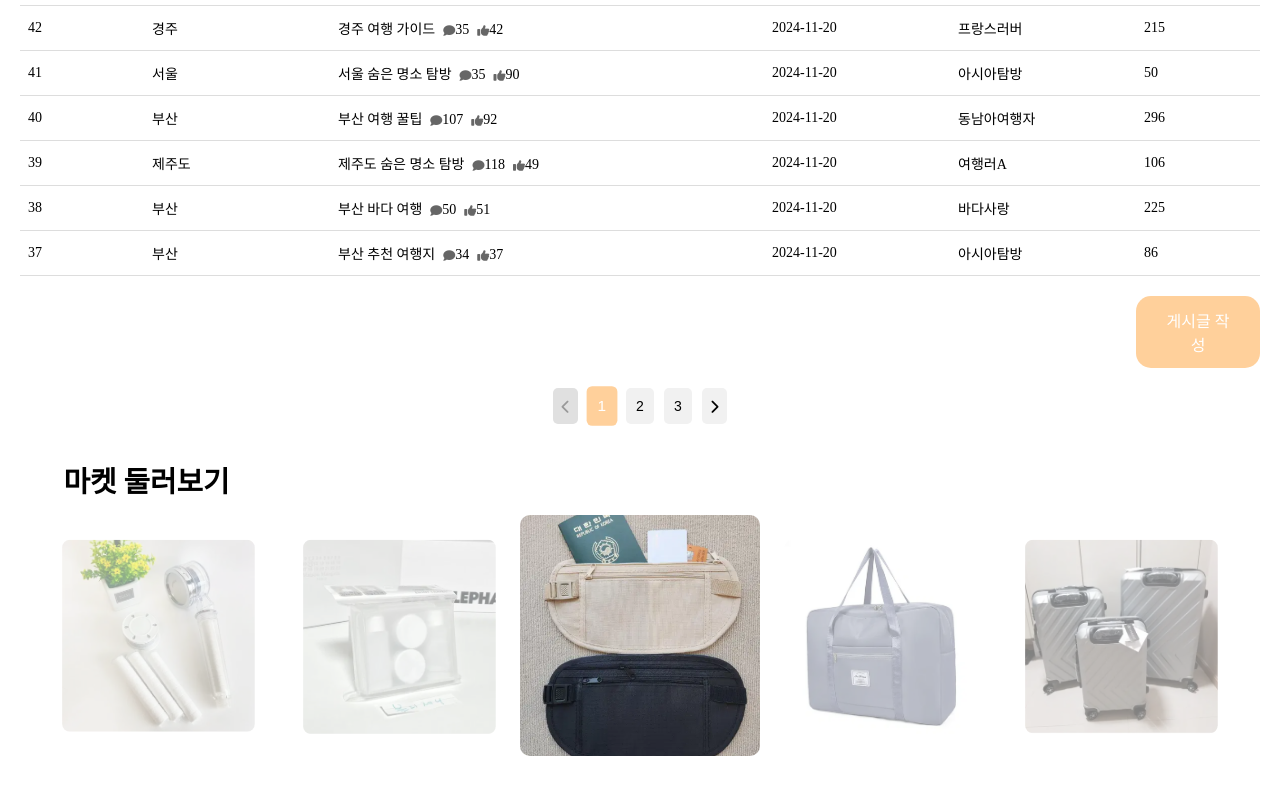
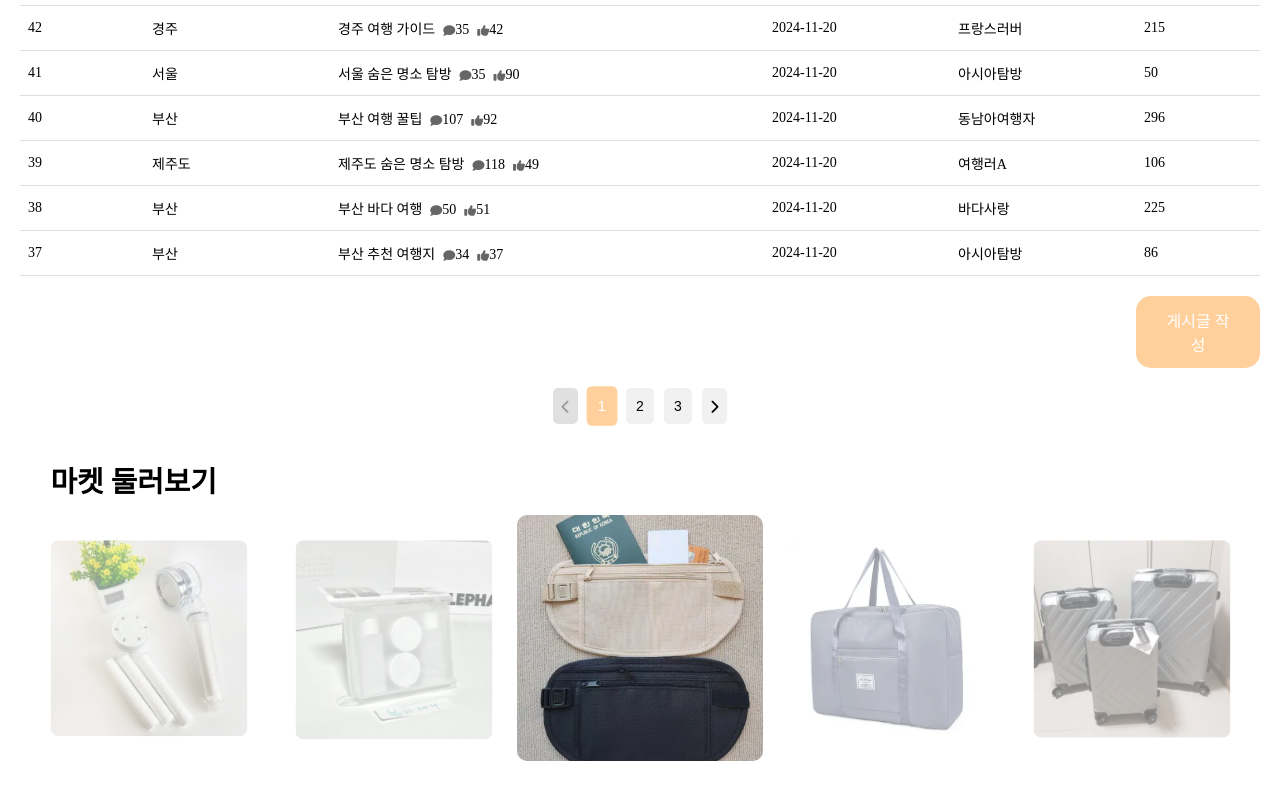
Before and after one commit to do3642/sharetravel-react, a React (Create React App) app: page /travel-board in a window 1280 px wide. Shown: the part 655-1455 px from the top of the page. Built offline with nearby package versions, Linux system fonts and the light colour scheme; a web font is replaced by a local one.

Commit message:
Style: 캐러셀 사이즈 최종 수정

```diff
--- a/src/styles/MarketCarousel.css
+++ b/src/styles/MarketCarousel.css
@@ -7,7 +7,7 @@
   text-align: center;
   margin: auto;
   overflow: hidden;
-  width: 100%;
+  width: 75%;
   margin-bottom: 50px;
 }
 
@@ -99,7 +99,23 @@
 
 @media (max-width: 1655px) {
   .marketCrs {
-    width: 83.5%;
+    width: 88%;
+  }
+
+  .marketCrs h2 {
+    padding-left: 27px;
+  }
+}
+
+@media (max-width: 1550px) {
+  .marketCrs {
+    width: 91%;
+  }
+}
+
+@media (max-width: 1485px) {
+  .marketCrs {
+    width: 96%;
   }
 
   .marketCrs h2 {
@@ -107,17 +123,11 @@
   }
 }
 
-@media (max-width: 1485px) {
+@media (max-width: 1240px) {
   .marketCrs {
-    width: 94%;
+    width: 100%;
   }
 
-  .marketCrs h2 {
-    padding-left: 25px;
-  }
-}
-
-@media (max-width: 1200px) {
   .description-title {
     font-size: 16px;
   }
```
